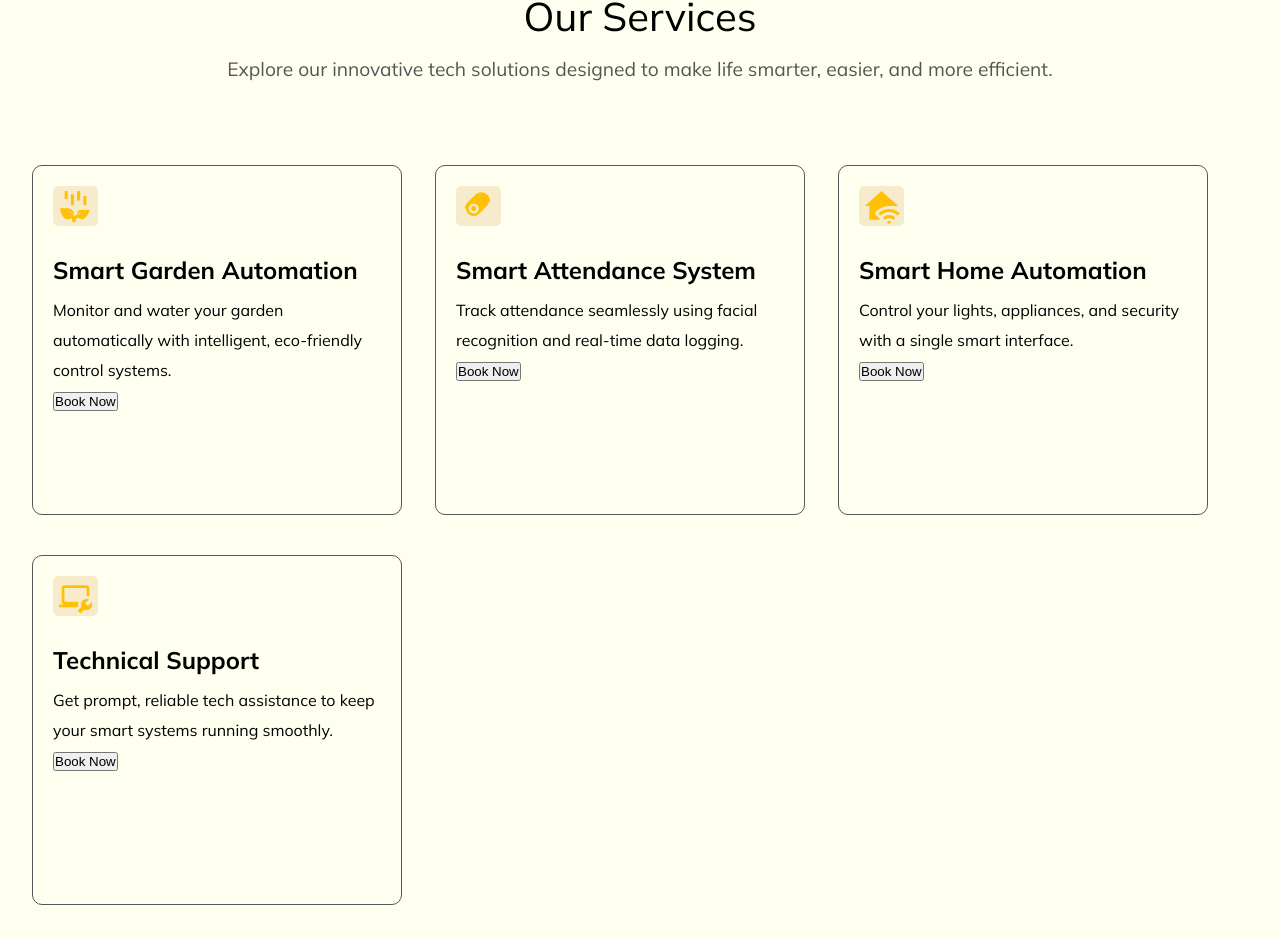
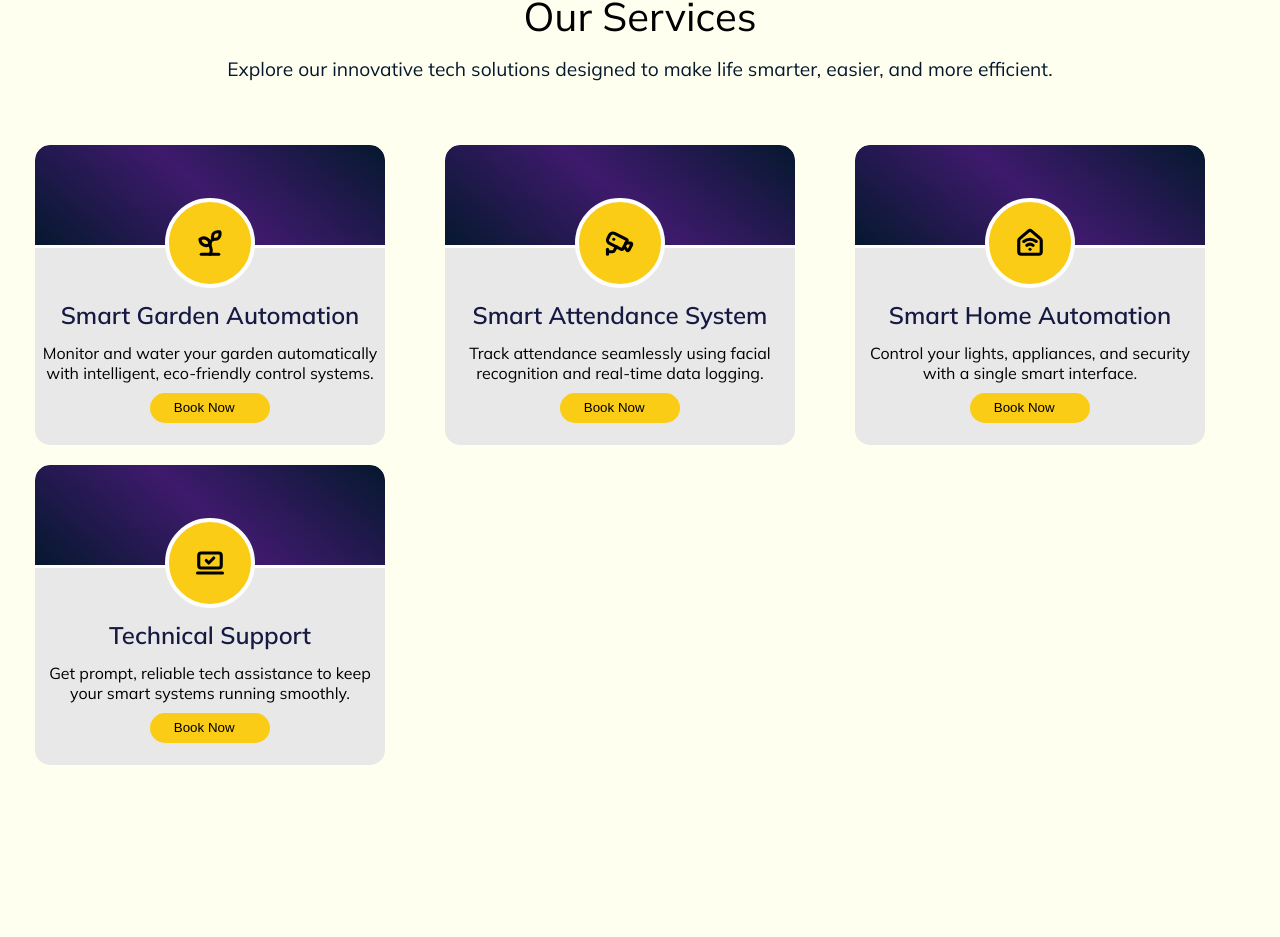
Before and after one commit to MSreekari/misselectronics, a React (Vite) app in the folder frontend/: page / in a window 1280 px wide. Shown: the part 1289-2226 px from the top of the page. After the commit the page ends 2086 px from the top, so only its background shows below. Built offline with nearby package versions, Linux system fonts and the light colour scheme; a web font is replaced by a local one.

Commit message:
Updates services section

```diff
--- a/frontend/package.json
+++ b/frontend/package.json
@@ -10,6 +10,8 @@
     "preview": "vite preview"
   },
   "dependencies": {
+    "@fortawesome/free-solid-svg-icons": "^6.7.2",
+    "@fortawesome/react-fontawesome": "^0.2.2",
     "framer-motion": "^12.17.3",
     "lucide-react": "^0.514.0",
     "react": "^19.1.0",
--- a/frontend/src/App.css
+++ b/frontend/src/App.css
@@ -3,6 +3,9 @@
   margin: 0 auto;
   padding: 2rem;
   text-align: center;
+}
+html{
+  scroll-behavior: smooth;
 }
 .logo {
   height: 6em;
--- a/frontend/src/components/hero.jsx
+++ b/frontend/src/components/hero.jsx
@@ -12,13 +12,15 @@ function Hero() {
     <p className='sub-text'>
       Bring intelligence to your home, garden, and workspace.
     </p>
-    <button className="explore-now-btn">
+    <a href='#services'>
+        <button className="explore-now-btn">
         <span className="dot-bg"></span>
         <span className="btn-content">
         <span className="btn-text">Explore Now</span>
         <img src="src/assets/ArrowUpward.png" className="arrow-img" alt="Arrow" />
         </span>
     </button>
+    </a>
   </div>
   <div className="hero-image">
     <img src="/assets/smart-garden.gif" alt="Smart Garden Automation" />
--- a/frontend/src/components/navbar.jsx
+++ b/frontend/src/components/navbar.jsx
@@ -18,10 +18,17 @@ export default function Navbar() {
             duration={500}
             offset={-40}
           >
-            About
+            About Us
           </Link></li>
-          <li><a href="#">Products</a></li>
-          <li><a href="#">Services</a></li>
+          <li><Link
+            to="services"
+            smooth={true}
+            duration={500}
+            offset={-40}
+          >
+            Services
+          </Link></li>
+          <li><a href='#'>Products</a></li>
           <li><a href="#">Contact Us</a></li>
           <li><a href="#">Opportunities</a></li>
         </ul>
--- a/frontend/src/components/services.css
+++ b/frontend/src/components/services.css
@@ -7,7 +7,7 @@
 }
 .subtitle {
   font-size: 1.2rem;
-  color: #555;
+  color: #05182E;
   text-align: center;
   margin-bottom: 2rem;
   font-weight: 400;
@@ -29,22 +29,119 @@
   }
 }
 .card {
-  color: #000;
-  padding: 20px;
-  height: 350px;
-  width: 370px;
-  border-radius: 10px;
-  line-height: 30px;
-  margin-top: 20px;
-  border-color: #555;
-  border-style: solid;
-  border-width: 0.5px;
+  width: 350px;
+  height: 300px;
+  display: flex;
+  flex-direction: column;
+  align-items: center;
+  justify-content: center;
+  text-align: center;
+  gap: 10px;
+  background-color: #e8e8e8;
+  border-radius: 15px;
+  position: relative;
+  overflow: hidden;
+}
+.card::before {
+  content: "";
+  width: 350px;
+  height: 100px;
+  position: absolute;
+  top: 0;
+  border-top-left-radius: 15px;
+  border-top-right-radius: 15px;
+  border-bottom: 3px solid #fefefe;
+  background: linear-gradient(40deg, #05182E 0%, #3E1A6D 50%, #05182E 100%);
+  transition: all 0.5s ease;
 }
 .grid-container :hover{
-    background-color: #05182E;
-    color: #fff;
-    transition: 0.8ms ease;
+    transition: 3ms ease;
     cursor: pointer;
+}
+.card * {
+  z-index: 1;
+}
+.image {
+  width: 90px;
+  height: 90px;
+  background-color: #facc15;
+  border-radius: 50%;
+  border: 4px solid #fefefe;
+  margin-top: 30px;
+  display: flex;
+  justify-content: center;
+  align-items: center;
+  overflow: hidden;
+  transition: all 0.5s ease;
+}
+.card-info {
+  display: flex;
+  flex-direction: column;
+  align-items: center;
+  gap: 15px;
+  transition: all 0.5s ease;
+}
+.card-icon {
+  width: 30px;
+  height: 36px;
+  stroke-width: 2.5;
+  transition: all 0.3s ease;
+}
+.card-info span {
+  font-weight: 600;
+  font-size: 24px;
+  color: #161A42;
+  margin-top: 15px;
+  line-height: 5px;
+}
+.card-info p {
+  color: #000;
+  font-size: 16px;
+}
+.book-now {
+  width: 120px;
+  height: 30px;
+  display: flex;
+  align-items: center;
+  justify-content: center;
+  text-decoration: none;
+  outline: none;
+  border: none;
+  background-color: #facc15;
+  color: #000;
+  padding: 6px 20px;
+  border-radius: 20px;
+  transition: all 0.5s ease;
+}
+.card:hover::before {
+  width: 350px;
+  height: 300px;
+  border-bottom: none;
+  border-bottom-left-radius: 15px;
+  border-bottom-right-radius: 15px;
+  transform: scale(0.95);
+}
+.card:hover .card-info span,
+.card:hover .card-info p {
+  color: #ffffff;
+}
+.card:hover .card-info {
+  transform: translate(0%,-25%);
+}
+.card:hover .image {
+  transform: scale(2) translate(-60%,-40%);
+}
+.card:hover .card-icon{
+  margin-top: 20px;
+}
+.book-now:hover {
+  background-color: #facc15;
+  transform: scale(1.1);
+}
+.image img {
+  width: 120%;
+  height: auto;
+  object-fit: contain;
 }
 .card1{
     h2{
@@ -80,3 +177,18 @@
         margin-top: 10px;
     }
 }
+.card .book-now .icon {
+  opacity: 0;
+  margin-left: 0px;
+  transition: opacity 0.3s ease, margin-left 0.3s ease;
+  pointer-events: none;
+  background: transparent;
+  outline: none;
+  box-shadow: none;
+  color: #000;
+}
+.card .book-now:hover .icon {
+  opacity: 1;
+  margin-left: 8px;
+  margin-top: 4px;
+}
--- a/frontend/src/components/services.jsx
+++ b/frontend/src/components/services.jsx
@@ -2,11 +2,14 @@ import React from 'react'
 import Navbar from './navbar'
 // eslint-disable-next-line no-unused-vars
 import { motion } from 'framer-motion';
+import { Sprout, Cctv, HouseWifi, LaptopMinimalCheck } from 'lucide-react';
+import { FontAwesomeIcon } from '@fortawesome/react-fontawesome';
+import { faArrowRight } from '@fortawesome/free-solid-svg-icons';
 import './Services.css'
 
 export const Services = () => {
   return (
-    <div className='services-container'>
+    <div id='services'>
         <p className="title">Our Services</p>
         <p className="subtitle">Explore our innovative tech solutions designed to make life smarter, easier, and more efficient.</p>
         <motion.main
@@ -18,28 +21,44 @@ export const Services = () => {
       >
         <div className='grid-container'>
           <div className='card card1'>
-            <img src='src/assets/card1.png'></img>
-            <h2>Smart Garden Automation</h2>
-            <p>Monitor and water your garden automatically with intelligent, eco-friendly control systems.</p>
-            <button>Book Now</button>
+            <div class="image">
+              <Sprout className='card-icon'/>
+            </div>
+            <div class="card-info">
+              <span>Smart Garden Automation</span>
+              <p>Monitor and water your garden automatically with intelligent, eco-friendly control systems.</p>
+            </div>
+            <button className='book-now'>Book Now <FontAwesomeIcon className='icon' icon={faArrowRight} style={{color: "#000000",}} /></button>
           </div>
           <div className='card card2'>
-            <img src='src/assets/card2.png'></img>
-            <h2>Smart Attendance System</h2>
-            <p>Track attendance seamlessly using facial recognition and real-time data logging.</p>
-            <button>Book Now</button>
+            <div className="image">
+              <Cctv className='card-icon'/>
+            </div>
+            <div className="card-info">
+              <span>Smart Attendance System</span>
+              <p>Track attendance seamlessly using facial recognition and real-time data logging.</p>
+            </div>
+            <button className='book-now'>Book Now <FontAwesomeIcon className='icon' icon={faArrowRight} style={{color: "#000000",}} /></button>
           </div>
           <div className='card card3'>
-            <img src='src/assets/card3.png'></img>
-            <h2>Smart Home Automation</h2>
-            <p>Control your lights, appliances, and security with a single smart interface.</p>
-            <button>Book Now</button>
+            <div className="image">
+                <HouseWifi className='card-icon'/>
+            </div>
+            <div className="card-info">
+              <span>Smart Home Automation</span>
+              <p>Control your lights, appliances, and security with a single smart interface.</p>
+            </div>
+            <button className='book-now'>Book Now <FontAwesomeIcon className='icon' icon={faArrowRight} style={{color: "#000000",}} /></button>
           </div>
           <div className='card card4'>
-            <img src='src/assets/card4.png'></img>
-            <h2>Technical Support</h2>
-            <p>Get prompt, reliable tech assistance to keep your smart systems running smoothly.</p>
-            <button>Book Now</button>
+            <div className="image">
+              <LaptopMinimalCheck className='card-icon'/>
+            </div>
+            <div className="card-info">
+              <span>Technical Support</span>
+              <p>Get prompt, reliable tech assistance to keep your smart systems running smoothly.</p>
+            </div>
+            <button className='book-now'>Book Now <FontAwesomeIcon className='icon' icon={faArrowRight} style={{color: "#000000",}} /></button>
           </div>
         </div>
         </motion.main>
```
Also changed, not shown: 1 other file (tests, documents, lock files or other folders).
